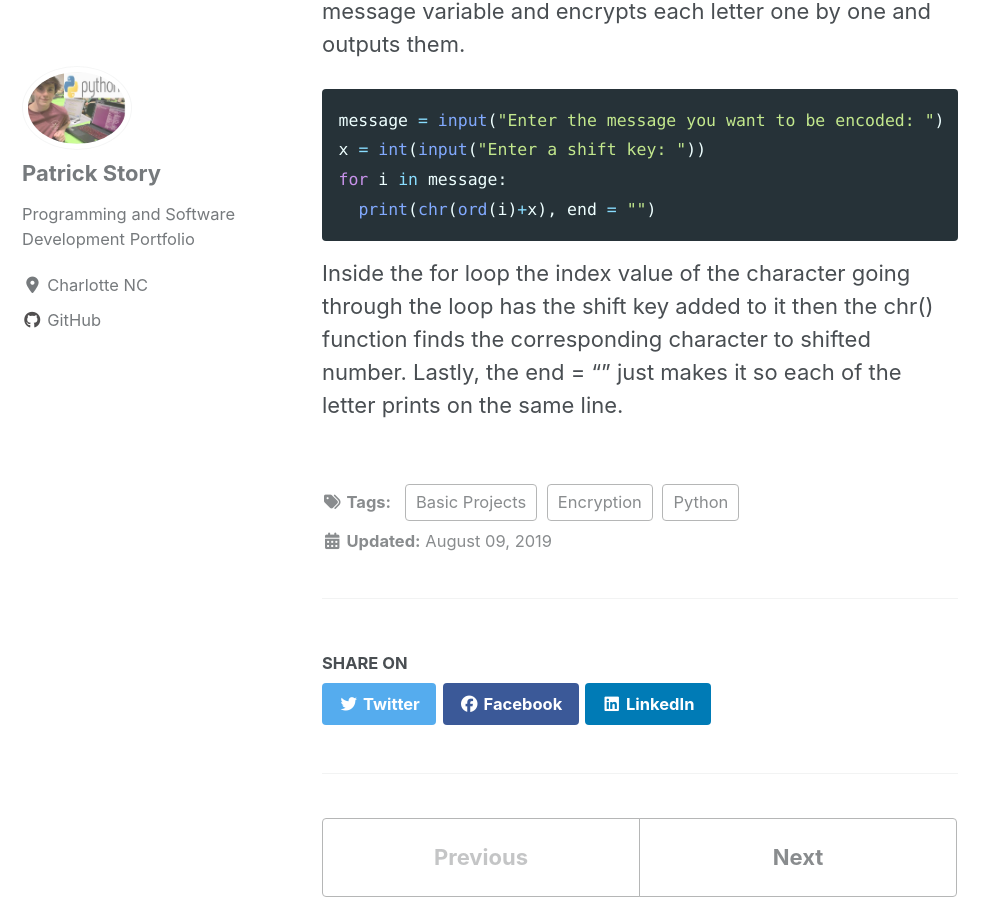
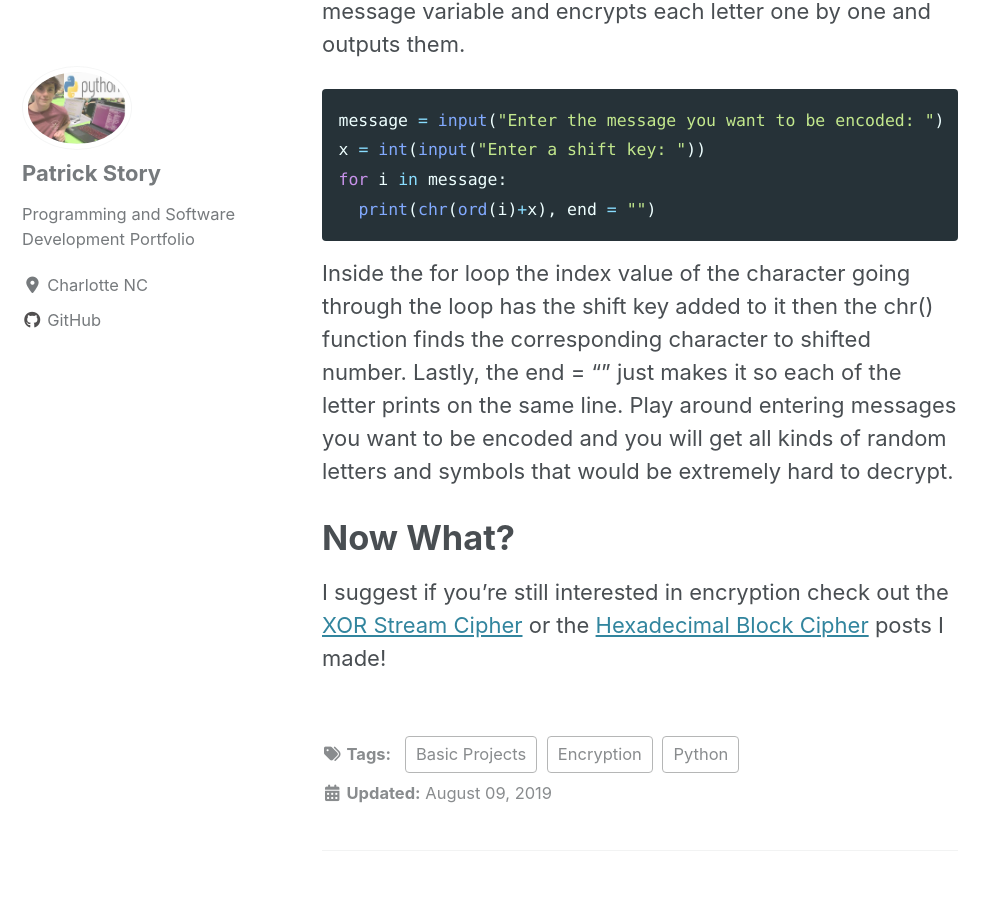
Before and after one commit to Patchyst/Patchyst.github.io, a Jekyll site: the page built from _posts/2019-08-9-CaesarCipher.md, in a window 1280 px wide and 900 px high, scrolled down 2406 px. Shown: the whole window, without its empty margins (0-998 px from the left). Built offline with Jekyll 4.4.1, drawn with Linux system fonts in a browser that asks for light colours; cached includes are drawn as plain includes; nearby versions of some CDN libraries.

Commit message:
updating ASCII Cipher Project

````diff
--- a/_posts/2019-08-9-CaesarCipher.md
+++ b/_posts/2019-08-9-CaesarCipher.md
@@ -26,4 +26,8 @@ x = int(input("Enter a shift key: "))
 for i in message:
   print(chr(ord(i)+x), end = "")
 ```
-Inside the for loop the index value of the character going through the loop has the shift key added to it then the chr() function finds the corresponding character to shifted number. Lastly, the end = "" just makes it so each of the letter prints on the same line.
+Inside the for loop the index value of the character going through the loop has the shift key added to it then the chr() function finds the corresponding character to shifted number. Lastly, the end = "" just makes it so each of the letter prints on the same line. Play around entering messages you want to be encoded and you will get all kinds of random letters and symbols that would be extremely hard to decrypt.
+
+
+# Now What?
+I suggest if you're still interested in encryption check out the [XOR Stream Cipher](https://patchyst.github.io/XORstream/) or the [Hexadecimal Block Cipher](https://patchyst.github.io/BlockCipher/) posts I made!
````
